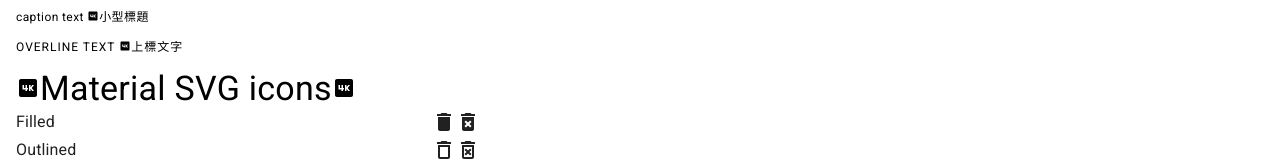
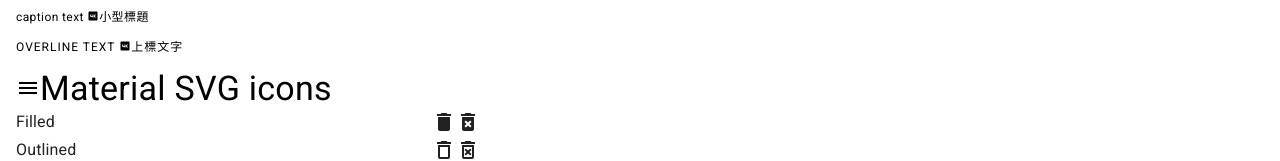
Before and after one commit to relyky/Net6React18TLab, a React (Create React App) app in the folder Net6React18TLab/ClientApp/: page /demo03 in a window 1280 px wide. Shown: the part 1035-1196 px from the top of the page. Built offline with nearby package versions, Linux system fonts and the light colour scheme.

Commit message:
text icon

```diff
--- a/Net6React18TLab/ClientApp/src/views/Demo03/IconDemo.tsx
+++ b/Net6React18TLab/ClientApp/src/views/Demo03/IconDemo.tsx
@@ -15,11 +15,12 @@
 import ThreeDRotationIcon from '@mui/icons-material/ThreeDRotation'
 import FourKIcon from '@mui/icons-material/FourK'
 import ThreeSixtyIcon from '@mui/icons-material/ThreeSixty'
+import MenuIcon from '@mui/icons-material/Menu'
 
 export default function IconDemo() {
   return (
     <Box>
-      <Typography variant="h4"><FourKIcon />Material SVG icons<FourKIcon /></Typography>
+      <Typography variant="h4"><MenuIcon />Material SVG icons</Typography>
 
       <Grid container sx={{ color: 'text.primary' }}>
         <Grid item xs={4}>
--- a/Net6React18TLab/ClientApp/src/views/Demo03/TypoDemo.tsx
+++ b/Net6React18TLab/ClientApp/src/views/Demo03/TypoDemo.tsx
@@ -3,6 +3,7 @@
 import Typography from '@mui/material/Typography'
 import FourKIcon from '@mui/icons-material/FourK'
 
+//## resource: style object
 const textIconCss = { fontSize: 'inherit', verticalAlign: 'text-top' };
 
 export default function TypoDemo() {
```
